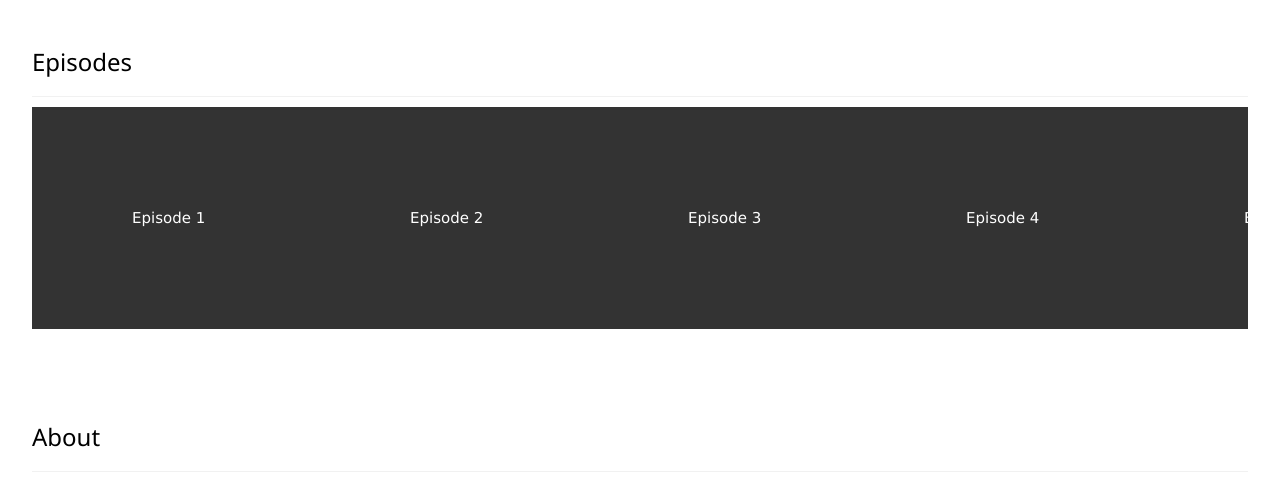
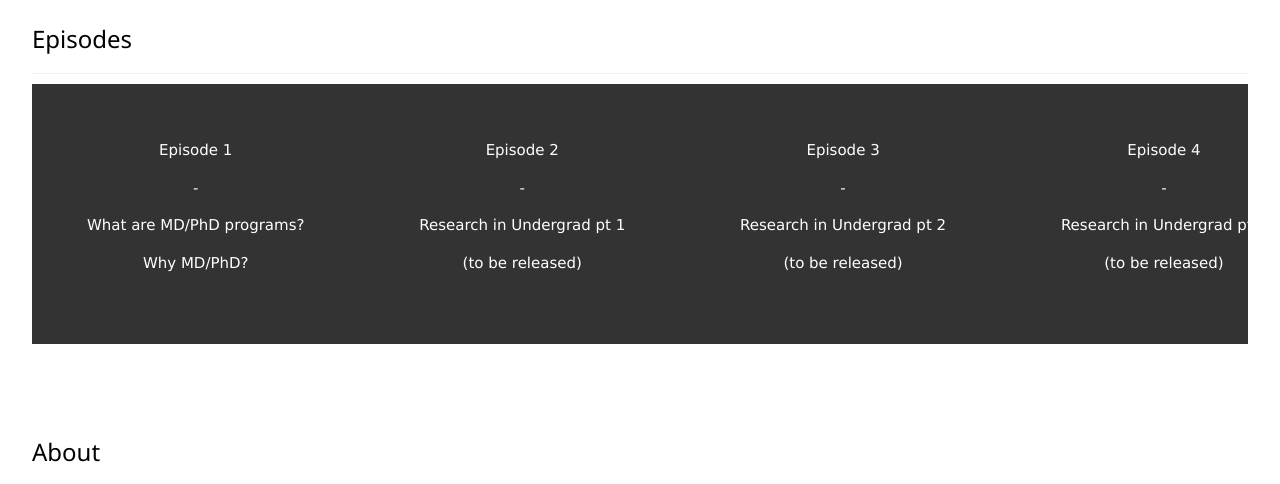
Before and after one commit to doubledocspodcast/doubledocspodcast.github.io, a plain HTML site: page index.html in a window 1280 px wide. Shown: the part 753-1237 px from the top of the page. Drawn offline with nearby package versions, Linux system fonts and the light colour scheme.

Commit message:
Image phone fix and episode list updates

```diff
--- a/index.html
+++ b/index.html
@@ -20,7 +20,7 @@ div.scrollmenu a {
   display: inline-block;
   color: white;
   text-align: center;
-  padding: 100px;
+  padding: 55px;
   text-decoration: none;
 }
 
@@ -28,12 +28,6 @@ div.scrollmenu a:hover {
   background-color: #777;
 }
 </style>
-
-<!-- For emailing in new tab -->
-window.open(
-  'https://google.com',
-  '_blank' // <- This is what makes it open in a new window.
-);
 
 </head>
 <body>
@@ -73,16 +67,15 @@ window.open(
     <h3 class="w3-border-bottom w3-border-light-grey w3-padding-16">Episodes</h3>
 
 	<div class="scrollmenu">
-	  <a href="#Episode 1">Episode 1</a>
-	  <a href="#Episode 2">Episode 2</a>
-	  <a href="#Episode 3">Episode 3</a>
-	  <a href="#Episode 4">Episode 4</a>
-	  <a href="#Episode 5">Episode 5</a>
-	  <a href="#Episode 6">Episode 6</a>
-	  <a href="#Episode 7">Episode 7</a>
-	  <a href="#Episode 8">Episode 8</a>
-	  <a href="#Episode 9">Episode 9</a>
-	  <a href="#Episode 10">Episode 10</a>
+	  <a href="#Episode 1">Episode 1 <p>-</p><p> What are MD/PhD programs? </p><p> Why MD/PhD?</p></a>
+	  <a href="#Episode 2">Episode 2 <p>-</p><p> Research in Undergrad pt 1 </p><p> (to be released) </p></a>
+	  <a href="#Episode 3">Episode 3 <p>-</p><p> Research in Undergrad pt 2 </p><p> (to be released) </p></a>
+	  <a href="#Episode 4">Episode 4 <p>-</p><p> Research in Undergrad pt 3 </p><p> (to be released) </p></a>
+	  <a href="#Episode 5">Episode 5 <p>-</p><p> Research in Undergrad pt 4 </p><p> (to be released) </p></a>
+	  <a href="#Episode 6">Episode 6 <p>-</p><p> Applying to MD/PhD programs </p><p> (to be released) </p></a>
+	  <a href="#Episode 7">Episode 7 <p>-</p><p> Rapid Fire Q&A </p><p> (to be released) </p></a>
+	  <a href="#Episode 8">Episode 8 <p>-</p><p> Gap Years pt 1 </p><p> (to be released) </p></a>
+	  <a href="#Episode 9">Episode 9 <p>-</p><p> Gap Years pt 2 </p><p> (to be released) </p></a>
 	</div>
 
   </div>
```
